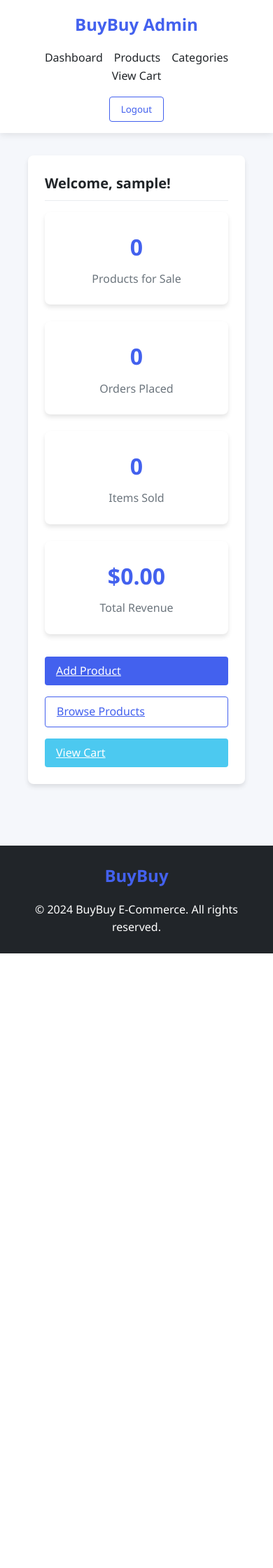
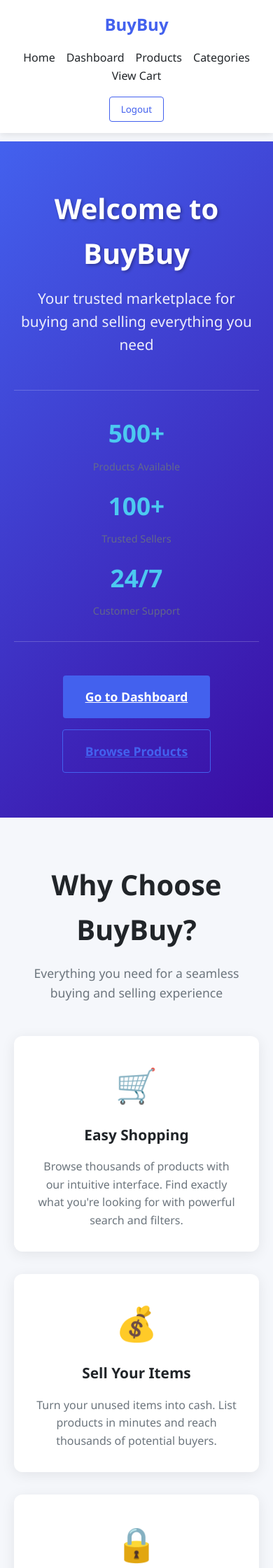
Before and after one commit to khaledkhedr18/BuyBuy, a Django app: page / in a window 390 px wide. Shown: the top 2240 px of the page at 70% size. Before the commit the page ends 1362 px from the top, so only its background shows below. Run offline with Django 4.2, Linux system fonts and the light colour scheme; the visitor is signed in with stand-in values (Sample User, id 1); data comes from the database, SQL or seed files in the repository; data that the repository does not hold is empty.

Commit message:
feat: Add landing page and enhance category functionality
✨ New Features:
- Created public landing page with hero section, features showcase, and CTAs
- Made categories clickable with dedicated product listing pages
- Added category-specific product filtering and display

🎨 Landing Page:
- Professional hero section with gradient background and statistics
- Features section highlighting platform benefits
- Featured products carousel for anonymous users
- Smart navigation for authenticated vs anonymous users
- Mobile-responsive design with smooth animations

📂 Category Enhancement:
- Removed ID column from categories display for better UX
- Created clickable category links leading to product listings
- Added category products view with full shopping functionality
- Implemented "Back to Categories" navigation
- Category products template with add-to-cart capability

🔧 Technical Improvements:
- Updated URL routing to serve public landing page at root
- Moved dashboard access to /dashboard/ route
- Enhanced base template navigation with Home link
- Added landing_page view in common app (no auth required)
- Created category_products_view in products app
- Updated authentication flow to redirect properly

📱 UI/UX Enhancements:
- Consistent styling across all templates
- Better user flow for both authenticated and anonymous users
- Improved navigation with contextual menu items
- Enhanced product display with seller information
- Added test script for category functionality

Files modified:
- backend/config/urls.py - Updated main URL routing
- backend/authentication/urls.py - Updated dashboard routing
- backend/common/views.py - Added public landing page view
- backend/products/views.py - Added category products view
- backend/products/urls.py - Added category products URL pattern
- frontend/templates/base.html - Enhanced navigation
- frontend/templates/categories.html - Made categories clickable, removed ID column
- frontend/templates/landing.html - New professional landing page
- frontend/templates/category_products.html - New category products template
- frontend/templates/cart.html - Updated for consistency

```diff
--- a/backend/authentication/urls.py
+++ b/backend/authentication/urls.py
@@ -10,7 +10,7 @@ app_name = 'authentication'
 
 urlpatterns = [
     # Frontend (session-based)
-    path("", index_view, name="index"),
+    path("", index_view, name="index"),  # This will be accessed via /dashboard/
     path("login/", login_view, name="login"),
     path("logout/", logout_view, name="logout"),
     path("register/", register_view, name="register"),
--- a/backend/common/views.py
+++ b/backend/common/views.py
@@ -13,6 +13,24 @@ from products.models import Product, Order, OrderItem
 import logging
 
 logger = logging.getLogger('buybuy')
+
+
+def landing_page(request):
+    """
+    Public landing page for BuyBuy - no authentication required.
+    """
+    # Get some sample data for showcase
+    featured_products = Product.objects.filter(is_active=True).order_by('-created_at')[:6]
+    total_products = Product.objects.filter(is_active=True).count()
+    total_users = Product.objects.filter(is_active=True).values('seller').distinct().count()
+
+    context = {
+        'featured_products': featured_products,
+        'total_products': total_products,
+        'total_users': total_users,
+    }
+
+    return render(request, 'landing.html', context)
 
 
 @login_required
--- a/backend/config/urls.py
+++ b/backend/config/urls.py
@@ -7,15 +7,18 @@ from django.urls import path, include, re_path
 from django.conf import settings
 from django.conf.urls.static import static
 from drf_spectacular.views import SpectacularAPIView, SpectacularRedocView, SpectacularSwaggerView
-from common.views import index
+from common.views import landing_page
 
 
 urlpatterns = [
     # Admin
     path('admin/', admin.site.urls),
 
+    # Public landing page
+    path('', landing_page, name='landing'),
+    path('dashboard/', include('authentication.urls')),
+
     # Frontend URLs (template-based)
-    path('', include('authentication.urls')),
     path('accounts/', include('authentication.urls')),
     path('products/', include('products.urls')),
     path('categories/', include('categories.urls')),
--- a/backend/products/urls.py
+++ b/backend/products/urls.py
@@ -13,6 +13,7 @@ urlpatterns = [
     path('<int:pk>/', views.product_detail_view, name='product_detail'),
     path('add/', views.add_product_view, name='add_product'),
     path('my-products/', views.my_products_view, name='my_products'),
+    path('category/<int:category_id>/', views.category_products_view, name='category_products'),
 
     # Cart functionality
     path('cart/', views.cart_view, name='cart'),
--- a/frontend/templates/base.html
+++ b/frontend/templates/base.html
@@ -8,7 +8,7 @@
       name="viewport"
       content="width=device-width, initial-scale=1.0"
     />
-    <title>{% block title %}BuyBuy Admin{% endblock %}</title>
+    <title>{% block title %}BuyBuy{% endblock %}</title>
     <link
       rel="stylesheet"
       href="{% static 'css/style.css' %}"
@@ -18,15 +18,17 @@
     <header>
       <div class="container">
         <div class="header-content">
-          <div class="logo">BuyBuy Admin</div>
+          <div class="logo">BuyBuy</div>
           <nav>
             <ul>
+              <li><a href="{% url 'landing' %}">Home</a></li>
+              {% if user.is_authenticated %}
               <li><a href="{% url 'authentication:index' %}">Dashboard</a></li>
+
               <li><a href="{% url 'products:product_list' %}">Products</a></li>
               <li>
                 <a href="{% url 'categories:categories' %}">Categories</a>
               </li>
-              {% if user.is_authenticated %}
               <li><a href="{% url 'products:cart' %}">View Cart</a></li>
               {% endif %}
               <!-- <li><a href="#">Users</a></li> -->
--- a/frontend/templates/cart.html
+++ b/frontend/templates/cart.html
@@ -1,4 +1,5 @@
-{% extends "base.html" %} {% block title %}Shopping Cart | BuyBuy{% endblock %}
+{% extends "base.html" %}
+{% block title %}Shopping Cart | BuyBuy{% endblock %}
 {% block content %}
 <div class="container">
   <div class="card">
--- /dev/null
+++ b/frontend/templates/landing.html
@@ -0,0 +1,430 @@
+{% extends "base.html" %} {% load static %} {% block title %}Welcome to BuyBuy -
+Your Marketplace{% endblock %} {% block content %}
+<!-- Hero Section -->
+<section class="hero-section">
+  <div class="hero-content">
+    <h1 class="hero-title">Welcome to BuyBuy</h1>
+    <p class="hero-subtitle">
+      Your trusted marketplace for buying and selling everything you need
+    </p>
+    <div class="hero-stats">
+      <div class="stat">
+        <span class="stat-number">{{ total_products|default:"500" }}+</span>
+        <span class="stat-label">Products Available</span>
+      </div>
+      <div class="stat">
+        <span class="stat-number">{{ total_users|default:"100" }}+</span>
+        <span class="stat-label">Trusted Sellers</span>
+      </div>
+      <div class="stat">
+        <span class="stat-number">24/7</span>
+        <span class="stat-label">Customer Support</span>
+      </div>
+    </div>
+    {% if not user.is_authenticated %}
+    <div class="hero-actions">
+      <a
+        href="{% url 'authentication:register' %}"
+        class="btn btn-primary btn-large"
+      >
+        Get Started - It's Free
+      </a>
+      <a
+        href="{% url 'authentication:login' %}"
+        class="btn btn-outline btn-large"
+      >
+        Sign In
+      </a>
+    </div>
+    {% else %}
+    <div class="hero-actions">
+      <a
+        href="{% url 'authentication:index' %}"
+        class="btn btn-primary btn-large"
+      >
+        Go to Dashboard
+      </a>
+      <a
+        href="{% url 'products:product_list' %}"
+        class="btn btn-outline btn-large"
+      >
+        Browse Products
+      </a>
+    </div>
+    {% endif %}
+  </div>
+</section>
+
+<!-- Features Section -->
+<section class="features-section">
+  <div class="section-header">
+    <h2>Why Choose BuyBuy?</h2>
+    <p>Everything you need for a seamless buying and selling experience</p>
+  </div>
+  <div class="features-grid">
+    <div class="feature-card">
+      <div class="feature-icon">🛒</div>
+      <h3>Easy Shopping</h3>
+      <p>
+        Browse thousands of products with our intuitive interface. Find exactly
+        what you're looking for with powerful search and filters.
+      </p>
+    </div>
+    <div class="feature-card">
+      <div class="feature-icon">💰</div>
+      <h3>Sell Your Items</h3>
+      <p>
+        Turn your unused items into cash. List products in minutes and reach
+        thousands of potential buyers.
+      </p>
+    </div>
+    <div class="feature-card">
+      <div class="feature-icon">🔒</div>
+      <h3>Secure Transactions</h3>
+      <p>
+        Your payments and personal information are protected with
+        enterprise-grade security and encryption.
+      </p>
+    </div>
+    <div class="feature-card">
+      <div class="feature-icon">📱</div>
+      <h3>Mobile Friendly</h3>
+      <p>
+        Shop and sell on the go with our fully responsive design that works
+        perfectly on any device.
+      </p>
+    </div>
+    <div class="feature-card">
+      <div class="feature-icon">⚡</div>
+      <h3>Fast & Reliable</h3>
+      <p>
+        Lightning-fast performance and 99.9% uptime ensure you can buy and sell
+        whenever you want.
+      </p>
+    </div>
+    <div class="feature-card">
+      <div class="feature-icon">🤝</div>
+      <h3>Community Support</h3>
+      <p>
+        Join a community of trusted buyers and sellers with ratings, reviews,
+        and dedicated customer support.
+      </p>
+    </div>
+  </div>
+</section>
+
+<!-- Featured Products Section -->
+{% if featured_products %}
+<section class="featured-products-section">
+  <div class="section-header">
+    <h2>Featured Products</h2>
+    <p>Discover amazing deals from our community of sellers</p>
+  </div>
+  <div class="product-grid">
+    {% for product in featured_products %}
+    <div class="product-card landing-product">
+      {% if product.image_url %}
+      <img
+        src="{{ product.image_url }}"
+        alt="{{ product.name }}"
+        class="product-image"
+      />
+      {% else %}
+      <div class="product-image placeholder"></div>
+      {% endif %}
+      <div class="product-info">
+        <h4 class="product-title">{{ product.name|truncatechars:40 }}</h4>
+        <div class="product-price">${{ product.price }}</div>
+        <div class="product-seller">by {{ product.seller.username }}</div>
+        {% if user.is_authenticated %}
+        <a
+          href="{% url 'products:product_detail' product.id %}"
+          class="btn btn-primary btn-sm"
+        >
+          View Details
+        </a>
+        {% else %}
+        <a
+          href="{% url 'authentication:login' %}?next={% url 'products:product_detail' product.id %}"
+          class="btn btn-primary btn-sm"
+        >
+          Login to View
+        </a>
+        {% endif %}
+      </div>
+    </div>
+    {% endfor %}
+  </div>
+  <div class="section-footer">
+    {% if user.is_authenticated %}
+    <a
+      href="{% url 'products:product_list' %}"
+      class="btn btn-outline"
+      >View All Products</a
+    >
+    {% else %}
+    <a
+      href="{% url 'authentication:register' %}"
+      class="btn btn-primary"
+      >Join to See More</a
+    >
+    {% endif %}
+  </div>
+</section>
+{% endif %}
+
+<!-- CTA Section -->
+<section class="cta-section">
+  <div class="cta-content">
+    <h2>Ready to Start Your Journey?</h2>
+    <p>
+      Join thousands of satisfied users who buy and sell on BuyBuy every day
+    </p>
+    {% if not user.is_authenticated %}
+    <div class="cta-actions">
+      <a
+        href="{% url 'authentication:register' %}"
+        class="btn btn-primary btn-large"
+      >
+        Create Free Account
+      </a>
+      <a
+        href="{% url 'authentication:login' %}"
+        class="btn btn-outline btn-large"
+      >
+        Sign In
+      </a>
+    </div>
+    {% else %}
+    <div class="cta-actions">
+      <a
+        href="{% url 'products:add_product' %}"
+        class="btn btn-primary btn-large"
+      >
+        Start Selling
+      </a>
+      <a
+        href="{% url 'categories:categories' %}"
+        class="btn btn-outline btn-large"
+      >
+        Browse Categories
+      </a>
+    </div>
+    {% endif %}
+  </div>
+</section>
+
+<style>
+  /* Landing Page Specific Styles */
+  .hero-section {
+    background: linear-gradient(
+      135deg,
+      var(--primary) 0%,
+      var(--secondary) 100%
+    );
+    color: white;
+    padding: 4rem 0;
+    text-align: center;
+    margin: -20px -20px 3rem -20px;
+  }
+
+  .hero-content {
+    max-width: 800px;
+    margin: 0 auto;
+    padding: 0 20px;
+  }
+
+  .hero-title {
+    font-size: 3.5rem;
+    font-weight: bold;
+    margin-bottom: 1rem;
+    text-shadow: 2px 2px 4px rgba(0, 0, 0, 0.3);
+  }
+
+  .hero-subtitle {
+    font-size: 1.3rem;
+    margin-bottom: 2rem;
+    opacity: 0.9;
+  }
+
+  .hero-stats {
+    display: grid;
+    grid-template-columns: repeat(auto-fit, minmax(150px, 1fr));
+    gap: 2rem;
+    margin: 3rem 0;
+    padding: 2rem 0;
+    border-top: 1px solid rgba(255, 255, 255, 0.2);
+    border-bottom: 1px solid rgba(255, 255, 255, 0.2);
+  }
+
+  .stat {
+    display: flex;
+    flex-direction: column;
+    align-items: center;
+  }
+
+  .stat-number {
+    font-size: 2.2rem;
+    font-weight: bold;
+    color: var(--success);
+    margin-bottom: 0.5rem;
+  }
+
+  .stat-label {
+    font-size: 0.9rem;
+    opacity: 0.8;
+  }
+
+  .hero-actions {
+    display: flex;
+    gap: 1rem;
+    justify-content: center;
+    margin-top: 2rem;
+  }
+
+  .btn-large {
+    padding: 1rem 2rem;
+    font-size: 1.1rem;
+    font-weight: 600;
+  }
+
+  .features-section,
+  .featured-products-section,
+  .cta-section {
+    margin: 4rem 0;
+  }
+
+  .section-header {
+    text-align: center;
+    margin-bottom: 3rem;
+  }
+
+  .section-header h2 {
+    font-size: 2.5rem;
+    margin-bottom: 1rem;
+    color: var(--dark);
+  }
+
+  .section-header p {
+    font-size: 1.1rem;
+    color: var(--gray);
+    max-width: 600px;
+    margin: 0 auto;
+  }
+
+  .features-grid {
+    display: grid;
+    grid-template-columns: repeat(auto-fit, minmax(300px, 1fr));
+    gap: 2rem;
+    margin: 3rem 0;
+  }
+
+  .feature-card {
+    background: white;
+    padding: 2rem;
+    border-radius: 12px;
+    box-shadow: 0 4px 20px rgba(0, 0, 0, 0.08);
+    text-align: center;
+    transition: transform 0.3s ease, box-shadow 0.3s ease;
+  }
+
+  .feature-card:hover {
+    transform: translateY(-5px);
+    box-shadow: 0 8px 30px rgba(0, 0, 0, 0.15);
+  }
+
+  .feature-icon {
+    font-size: 3rem;
+    margin-bottom: 1rem;
+  }
+
+  .feature-card h3 {
+    font-size: 1.3rem;
+    margin-bottom: 1rem;
+    color: var(--dark);
+  }
+
+  .feature-card p {
+    color: var(--gray);
+    line-height: 1.6;
+  }
+
+  .landing-product {
+    background: white;
+    border-radius: 12px;
+    overflow: hidden;
+    box-shadow: 0 4px 20px rgba(0, 0, 0, 0.08);
+    transition: transform 0.3s ease;
+  }
+
+  .landing-product:hover {
+    transform: translateY(-5px);
+  }
+
+  .product-image.placeholder {
+    background: linear-gradient(45deg, var(--light-gray), var(--light));
+    height: 200px;
+    display: flex;
+    align-items: center;
+    justify-content: center;
+  }
+
+  .product-image.placeholder::before {
+    content: '📦';
+    font-size: 3rem;
+    opacity: 0.5;
+  }
+
+  .section-footer {
+    text-align: center;
+    margin-top: 3rem;
+  }
+
+  .cta-section {
+    background: var(--light);
+    padding: 4rem 2rem;
+    border-radius: 20px;
+    text-align: center;
+    margin: 4rem -20px;
+  }
+
+  .cta-content h2 {
+    font-size: 2.5rem;
+    margin-bottom: 1rem;
+    color: var(--dark);
+  }
+
+  .cta-content p {
+    font-size: 1.1rem;
+    color: var(--gray);
+    margin-bottom: 2rem;
+  }
+
+  .cta-actions {
+    display: flex;
+    gap: 1rem;
+    justify-content: center;
+  }
+
+  @media (max-width: 768px) {
+    .hero-title {
+      font-size: 2.5rem;
+    }
+
+    .hero-actions,
+    .cta-actions {
+      flex-direction: column;
+      align-items: center;
+    }
+
+    .features-grid {
+      grid-template-columns: 1fr;
+    }
+
+    .hero-stats {
+      grid-template-columns: 1fr;
+      gap: 1rem;
+    }
+  }
+</style>
+{% endblock %}
```
Also changed, not shown: backend/products/views.py (+14 -0 lines), frontend/templates/categories.html (+20 -7 lines), frontend/templates/category_products.html (added, +90 -0 lines), 2 other files.
